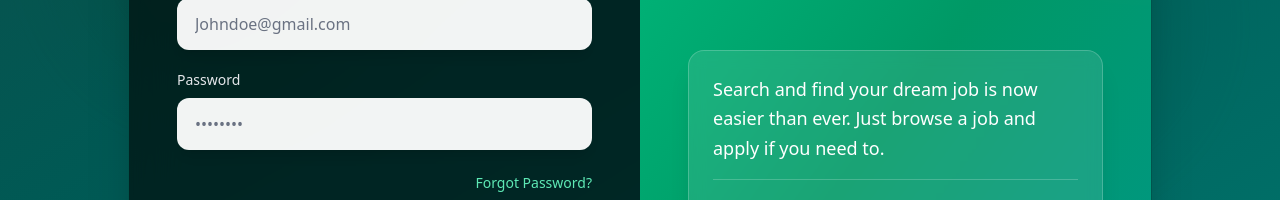
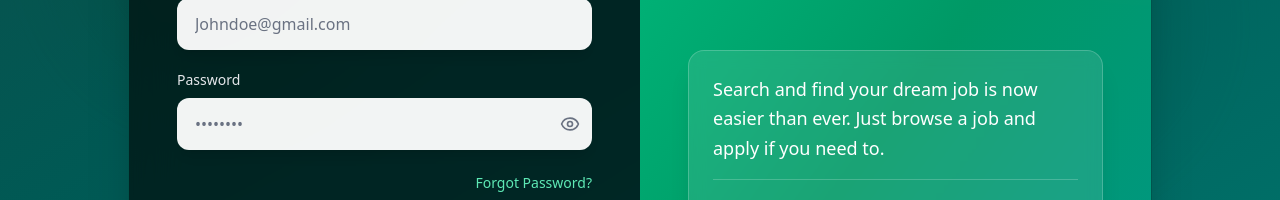
Before and after one commit to Niaal-B/PingMe_Frontend, a React (Vite) app: page /login in a window 1280 px wide. Shown: the part 285-485 px from the top of the page. Built offline with nearby package versions, Linux system fonts and the light colour scheme; no server answers.

Commit message:
feat: implemented show/hide password

```diff
--- a/src/pages/Login.jsx
+++ b/src/pages/Login.jsx
@@ -1,5 +1,5 @@
 import React, { useState } from 'react';
-import { ChevronLeft, ChevronRight, Plus, Sparkles } from 'lucide-react';
+import { ChevronLeft, ChevronRight, Plus, Sparkles, Eye, EyeOff } from 'lucide-react';
 import * as Toast from "@radix-ui/react-toast";
 import { useNavigate } from 'react-router-dom';
 import { useAuth } from "../auth/AuthContext";
@@ -31,6 +31,7 @@ const AuthPages = () => {
   const [toast, setToast] = useState({ open: false, message: '', type: 'success' });
   const [testimonialIndex, setTestimonialIndex] = useState(0);
   const testimonial = testimonials[testimonialIndex];
+  const [showPassword, setShowPassword] = useState(false);
 
   const handleInputChange = (e) => {
     setFormData({ ...formData, [e.target.name]: e.target.value });
@@ -136,17 +137,31 @@ const AuthPages = () => {
                   />
                 </div>
 
-                <div>
+                <div className="relative">
   <label className="text-gray-200 text-sm font-medium block mb-2">Password</label>
+  <div className="relative">
     <input
-                    type="password"
+      type={showPassword ? "text" : "password"}
       name="password"
       value={formData.password}
       onChange={handleInputChange}
-                    className="w-full px-4 py-3 rounded-xl bg-white/95 text-black placeholder-gray-500 border-2 border-transparent focus:border-emerald-500 focus:outline-none transition-all shadow-lg"
+      className="w-full px-4 py-3 pr-12 rounded-xl bg-white/95 text-black placeholder-gray-500 border-2 border-transparent focus:border-emerald-500 focus:outline-none transition-all shadow-lg"
       placeholder="••••••••"
       required
     />
+    <button
+      type="button"
+      onClick={() => setShowPassword(!showPassword)}
+      className="absolute right-3 top-1/2 -translate-y-1/2 text-gray-500 hover:text-emerald-600 transition-colors focus:outline-none"
+      aria-label={showPassword ? "Hide password" : "Show password"}
+    >
+      {showPassword ? (
+        <EyeOff className="w-5 h-5" />
+      ) : (
+        <Eye className="w-5 h-5" />
+      )}
+    </button>
+  </div>
 </div>
 
                 {isLogin && (
```
Lines whose indentation alone changed are shown as unchanged.
